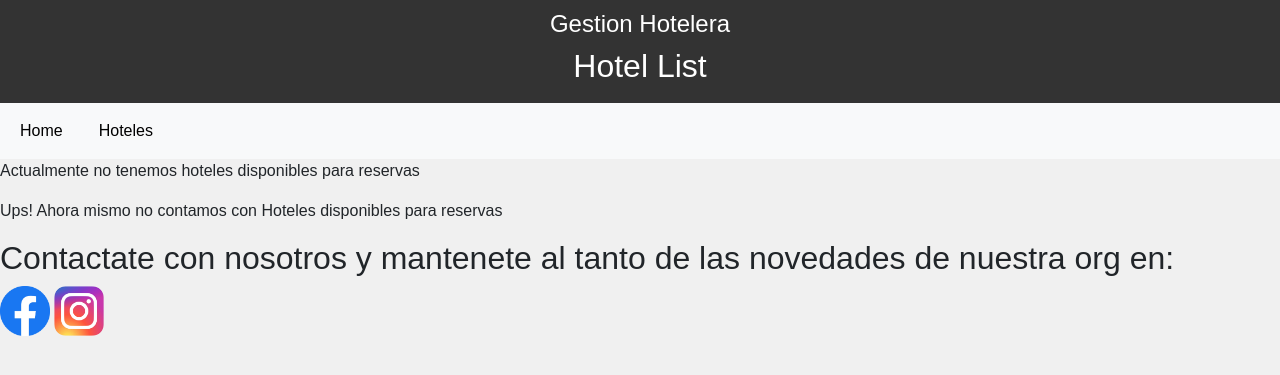
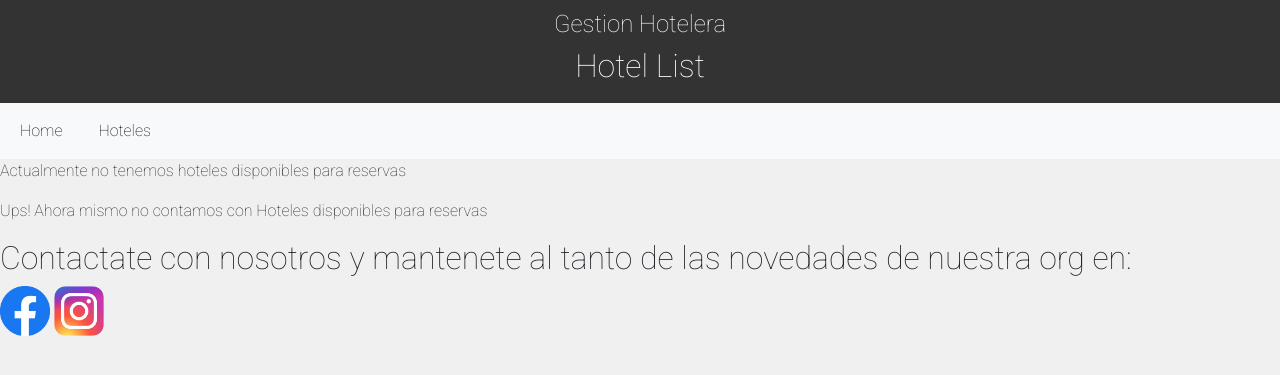
Before and after one commit to crescendollow/CaCTurismo, a Django app: template TurismoCaC/TurismoCaC/core/templates/core/hotel_list.html in a window 1280 px wide. Shown: the top 375 px of the page. Run offline with Django 4.2, Linux system fonts and the light colour scheme; the template is opened without the code that fills it, so the values that code supplies are empty.

Commit message:
cambios menores de estilos

```diff
--- a/TurismoCaC/TurismoCaC/core/static/core/css/index.css
+++ b/TurismoCaC/TurismoCaC/core/static/core/css/index.css
@@ -1,3 +1,10 @@
+@import url('https://fonts.googleapis.com/css2?family=Raleway:wght@100&family=Roboto:wght@100&display=swap');
+
+*{
+    font-family: 'Raleway', sans-serif;
+    font-family: 'Roboto', sans-serif;
+}
+
 body {
     font-family: Arial, sans-serif;
     margin: 0;
--- a/TurismoCaC/TurismoCaC/core/templates/core/base_project.html
+++ b/TurismoCaC/TurismoCaC/core/templates/core/base_project.html
@@ -4,7 +4,10 @@
 <head>
     <meta charset="UTF-8">
     <meta name="viewport" content="width=device-width, initial-scale=1.0">
-    <title>Tu Gestion Hotelera - {% block title %}{% endblock %}</title>
+    <title>Hotelazo - {% block title %}{% endblock %}</title>
+    <link rel="preconnect" href="https://fonts.googleapis.com">
+    <link rel="preconnect" href="https://fonts.gstatic.com" crossorigin>
+    <link href="https://fonts.googleapis.com/css2?family=Raleway:wght@100&family=Roboto:wght@100&display=swap" rel="stylesheet">
     <link rel="stylesheet" href="{% static 'core/css/index.css' %}">
     <link href="https://cdn.jsdelivr.net/npm/bootstrap@5.3.2/dist/css/bootstrap.min.css" rel="stylesheet" integrity="sha384-T3c6CoIi6uLrA9TneNEoa7RxnatzjcDSCmG1MXxSR1GAsXEV/Dwwykc2MPK8M2HN" crossorigin="anonymous">
     {% block extra_css%}{%endblock%}
```
